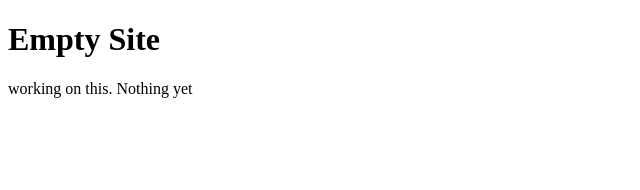
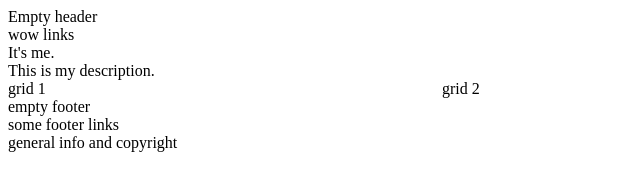
Before and after one commit to auzatch/auzatch.github.io, a plain HTML site: page index.html in a window 1280 px wide. Shown: the whole page, without its empty margins (0-640 px from the left). Drawn offline with Linux system fonts and the light colour scheme.

Commit message:
add some divs

```diff
--- a/index.html
+++ b/index.html
@@ -1,7 +1,29 @@
 <!DOCTYPE html>
 <html>
+    <head>
+        <link rel='stylesheet' type='text/css' href='styles/main.css'>
+    </head>
     <body>
-        <h1>Empty Site</h1>
-        <p>working on this. Nothing yet</p>
+        <div class='header-container'>
+            <div>Empty header</div>
+            <div>wow links</div>
+        </div>
+        <div class='content'>
+            <div class='title'>
+                It's me.
+            </div>
+            <div class='title'>
+                This is my description.
+            </div>
+            <div class='grid-container'>
+                <div class='grid-item'>grid 1</div>
+                <div class='grid-item'>grid 2</div>
+            </div>
+        </div>
+        <div class='footer-container'>
+            <div>empty footer</div>
+            <div>some footer links</div>
+            <div>general info and copyright</div>
+        </div>
     </body>
 </html>
--- /dev/null
+++ b/styles/main.css
@@ -0,0 +1,10 @@
+/* Add reset styles here if needed */
+
+.grid-container {
+    display: grid;
+    grid-template-columns: auto auto auto;
+}
+
+.grid-item {
+
+}
```
